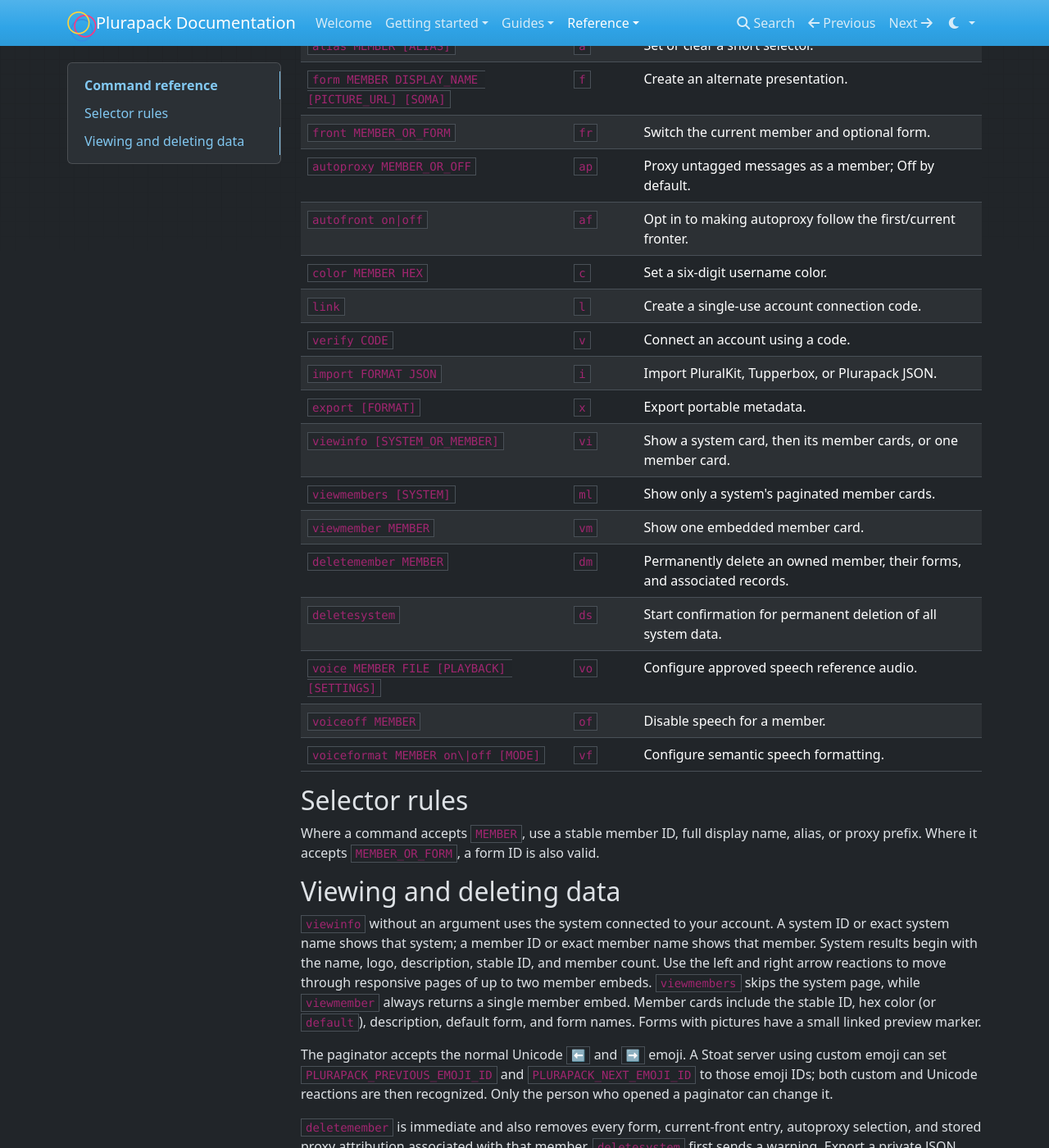
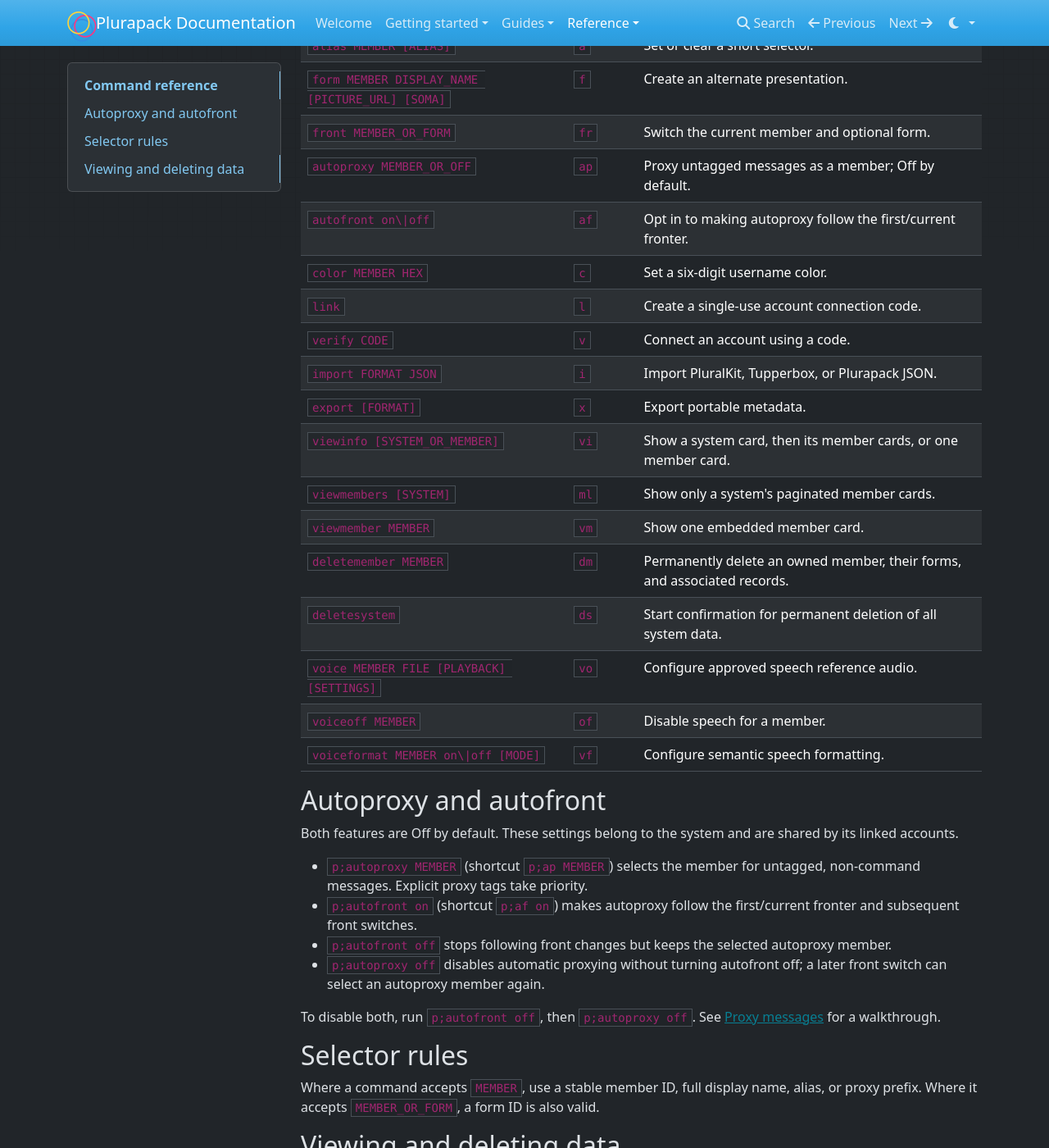
Before and after one commit to Techy-Nature/Plurapack, an MkDocs documentation site: the page built from documentation/docs/reference/commands.md, in a window 1280 px wide and 1400 px high, scrolled down 265 px. Shown: the whole window at 82% size. Built offline with MkDocs 1.6.1, drawn with Linux system fonts in a browser that asks for light colours; nearby versions of some CDN libraries.

Commit message:
docs: clarify autofront and autoproxy usage

```diff
--- a/documentation/docs/reference/commands.md
+++ b/documentation/docs/reference/commands.md
@@ -10,7 +10,7 @@
 | `form MEMBER DISPLAY_NAME [PICTURE_URL] [SOMA]` | `f` | Create an alternate presentation. |
 | `front MEMBER_OR_FORM` | `fr` | Switch the current member and optional form. |
 | `autoproxy MEMBER_OR_OFF` | `ap` | Proxy untagged messages as a member; Off by default. |
-| `autofront on|off` | `af` | Opt in to making autoproxy follow the first/current fronter. |
+| `autofront on\|off` | `af` | Opt in to making autoproxy follow the first/current fronter. |
 | `color MEMBER HEX` | `c` | Set a six-digit username color. |
 | `link` | `l` | Create a single-use account connection code. |
 | `verify CODE` | `v` | Connect an account using a code. |
@@ -24,6 +24,23 @@
 | `voice MEMBER FILE [PLAYBACK] [SETTINGS]` | `vo` | Configure approved speech reference audio. |
 | `voiceoff MEMBER` | `of` | Disable speech for a member. |
 | `voiceformat MEMBER on\|off [MODE]` | `vf` | Configure semantic speech formatting. |
+
+## Autoproxy and autofront
+
+Both features are Off by default. These settings belong to the system and are
+shared by its linked accounts.
+
+- `p;autoproxy MEMBER` (shortcut `p;ap MEMBER`) selects the member for
+  untagged, non-command messages. Explicit proxy tags take priority.
+- `p;autofront on` (shortcut `p;af on`) makes autoproxy follow the
+  first/current fronter and subsequent front switches.
+- `p;autofront off` stops following front changes but keeps the selected
+  autoproxy member.
+- `p;autoproxy off` disables automatic proxying without turning autofront
+  off; a later front switch can select an autoproxy member again.
+
+To disable both, run `p;autofront off`, then `p;autoproxy off`.
+See [Proxy messages](../guides/proxying.md#autoproxy) for a walkthrough.
 
 ## Selector rules
 
```
